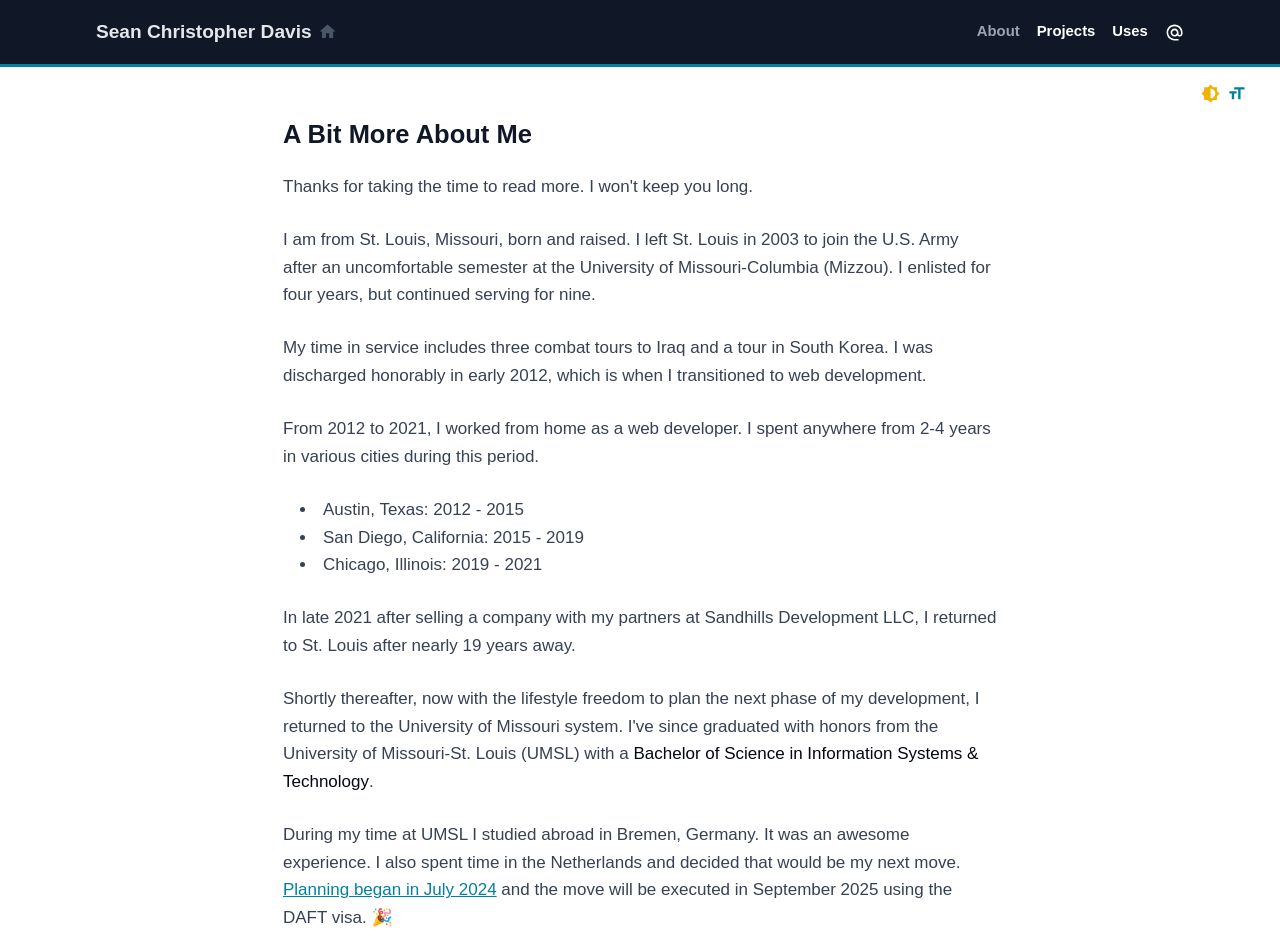
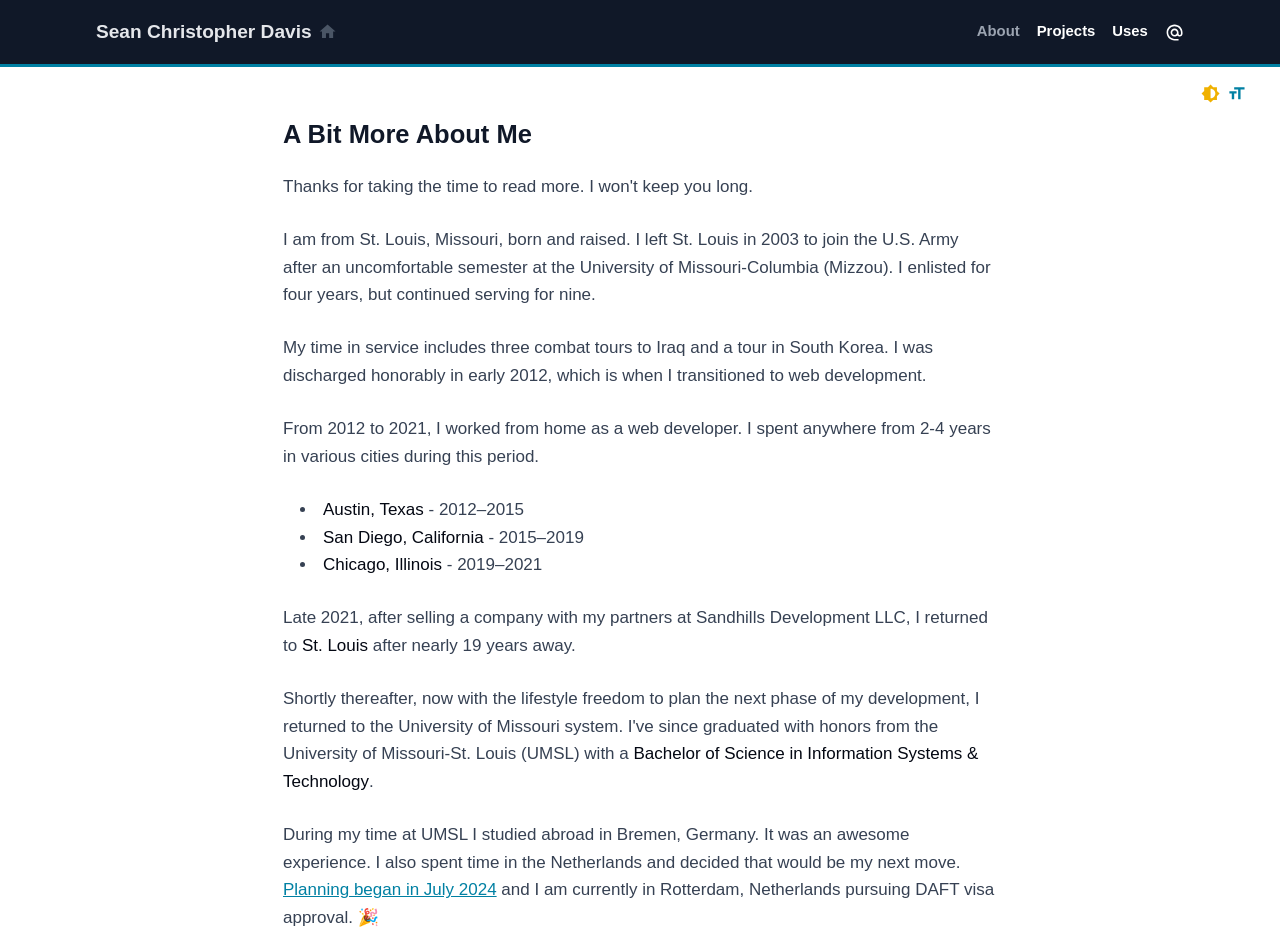
Before and after one commit to SeanChDavis/SeanChDavis, a React (Vite) app: page /about in a window 1280 px wide. Shown: the top 952 px of the page. Built offline with nearby package versions, Linux system fonts and the light colour scheme; the HTML template or start-up script is replaced by a standard one.

Commit message:
update About

```diff
--- a/src/pages/About.jsx
+++ b/src/pages/About.jsx
@@ -17,16 +17,16 @@ export default function About({ linkClasses, unorderedListClasses }) {
             <p>From 2012 to 2021, I worked from home as a web developer. I spent anywhere from 2-4 years in various cities during this period.</p>
 
             <ul className={unorderedListClasses}>
-                <li>Austin, Texas: 2012 - 2015</li>
-                <li>San Diego, California: 2015 - 2019</li>
-                <li>Chicago, Illinois: 2019 - 2021</li>
+                <li><span className={"font-medium text-gray-950 dark:text-white"}>Austin, Texas</span> - 2012&ndash;2015</li>
+                <li><span className={"font-medium text-gray-950 dark:text-white"}>San Diego, California</span> - 2015&ndash;2019</li>
+                <li><span className={"font-medium text-gray-950 dark:text-white"}>Chicago, Illinois</span> - 2019&ndash;2021</li>
             </ul>
 
-            <p>In late 2021 after selling a company with my partners at Sandhills Development LLC, I returned to St. Louis after nearly 19 years away.</p>
+            <p>Late 2021, after selling a company with my partners at Sandhills Development LLC, I returned to <span className={"font-medium text-gray-950 dark:text-white"}>St. Louis</span> after nearly 19 years away.</p>
 
             <p>Shortly thereafter, now with the lifestyle freedom to plan the next phase of my development, I returned to the University of Missouri system. I've since graduated with honors from the University of Missouri-St. Louis (UMSL) with a <span className={"font-medium text-gray-950 dark:text-white"}>Bachelor of Science in Information Systems & Technology</span>.</p>
 
-            <p>During my time at UMSL I studied abroad in Bremen, Germany. It was an awesome experience. I also spent time in the Netherlands and decided that would be my next move. <Link to="/netherlands-journey" className={linkClasses}>Planning began in July 2024</Link> and the move will be executed in September 2025 using the DAFT visa. 🎉</p>
+            <p>During my time at UMSL I studied abroad in Bremen, Germany. It was an awesome experience. I also spent time in the Netherlands and decided that would be my next move. <Link to="/netherlands-journey" className={linkClasses}>Planning began in July 2024</Link> and I am currently in Rotterdam, Netherlands pursuing DAFT visa approval. 🎉</p>
 
             <p>If you made it this far, I appreciate you. Feel free to <Link to="/contact" className={linkClasses}>reach out</Link>.</p>
 
```
